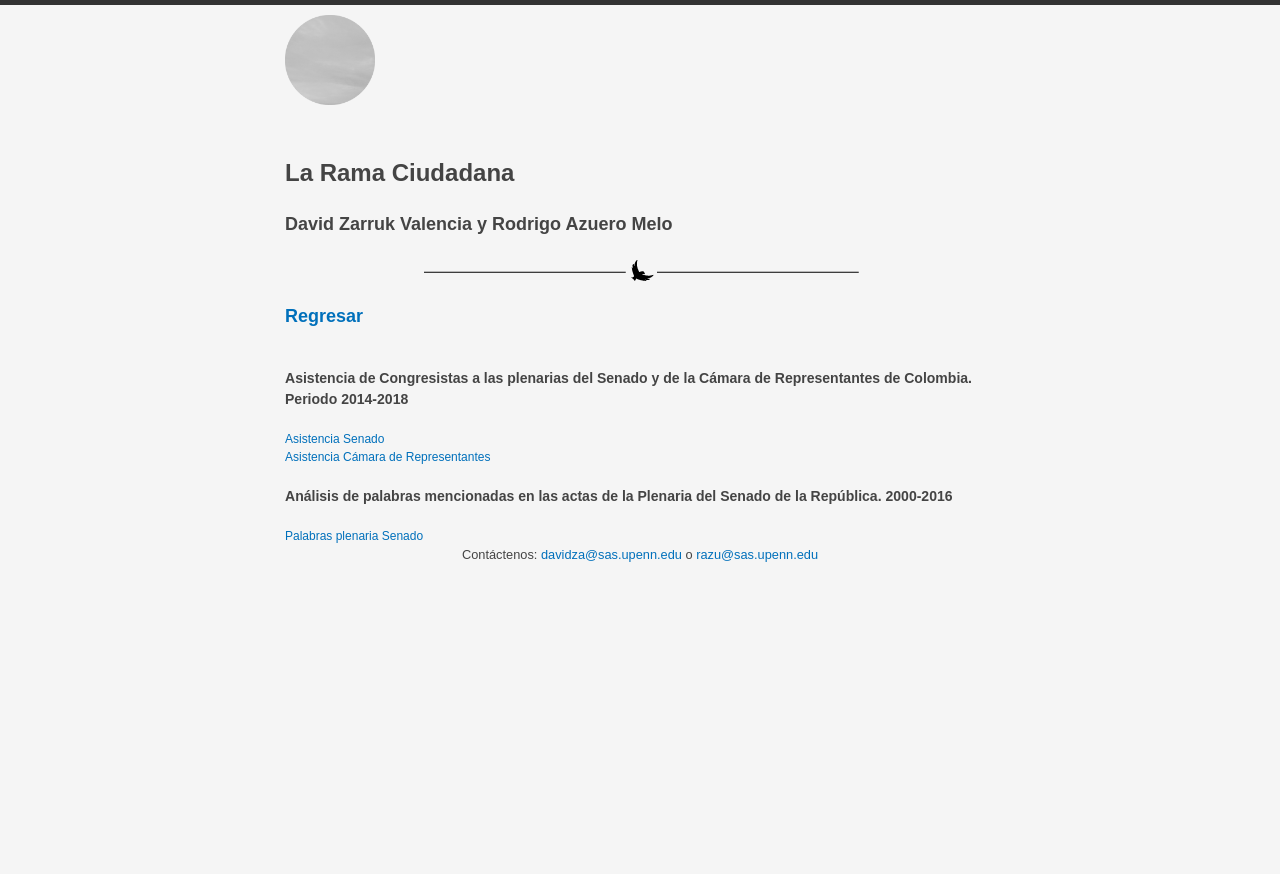
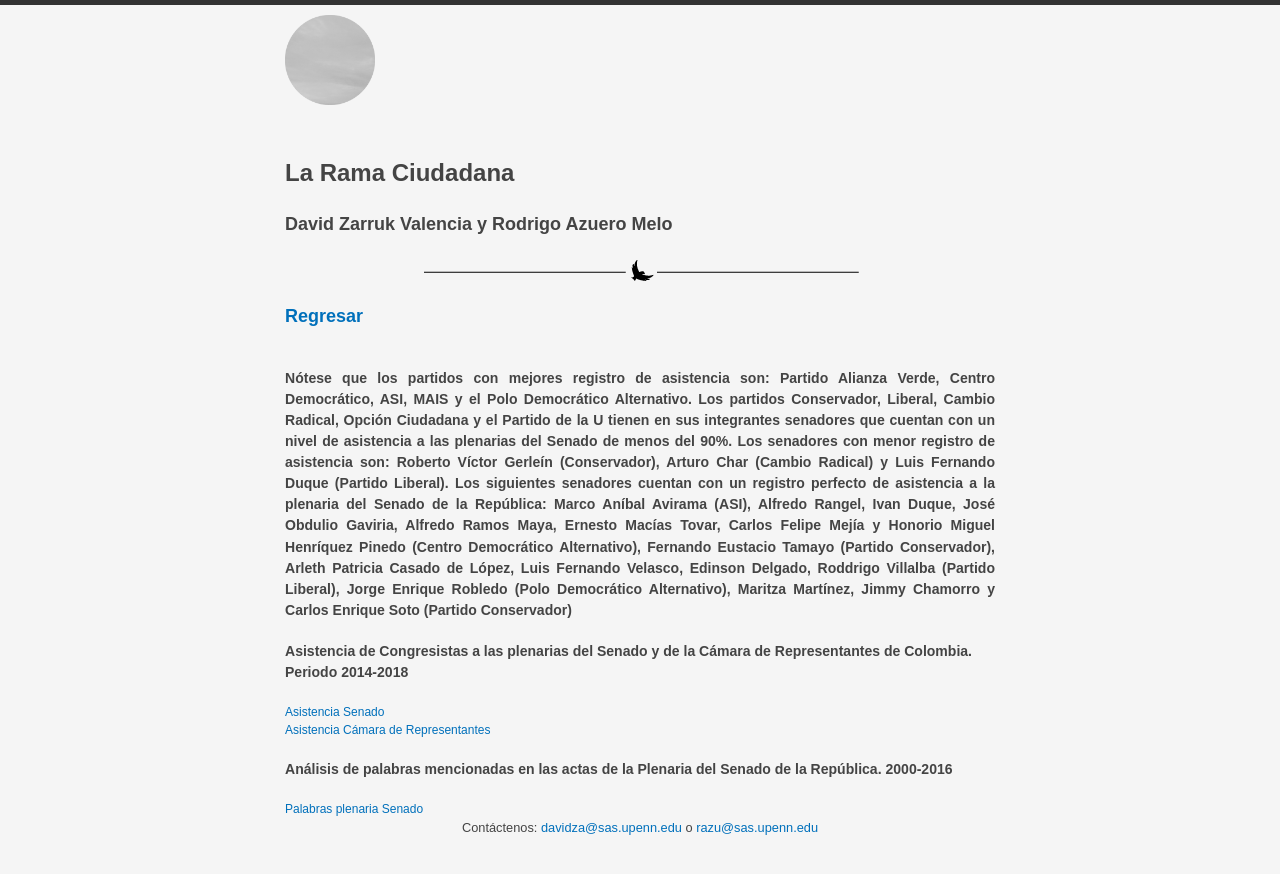
Before and after one commit to attemptconsult/attemptconsult.github.io, a Jekyll site: the page built from asistencia.html, in a window 1280 px wide. Shown: the top 874 px of the page. Built offline with Jekyll 4.4.1, drawn with Linux system fonts in a browser that asks for light colours; nearby versions of some CDN libraries; Markdown is read by kramdown in place of the engine named in the settings; comment, search, counter and statistics services are not loaded.

Commit message:
New format changes

```diff
--- a/asistencia.html
+++ b/asistencia.html
@@ -810,6 +810,8 @@ callbacks.shift()();
 }, 100);
 }
 
+
+
 // jsFooter
 </script>
 
@@ -823,6 +825,7 @@ callbacks.shift()();
 </div>
  <div><br />
 <!-- htmlFooter -->
+<h3 align="justify"> Nótese que los partidos con mejores registro de asistencia son: Partido Alianza Verde, Centro Democrático, ASI, MAIS y el Polo Democrático Alternativo.  Los partidos Conservador, Liberal, Cambio Radical, Opción Ciudadana y el Partido de la U tienen en sus integrantes senadores que cuentan con un nivel de asistencia a las plenarias del Senado de menos del 90%. Los senadores con menor registro de asistencia son: Roberto Víctor Gerleín (Conservador), Arturo Char (Cambio Radical) y Luis Fernando Duque (Partido Liberal). Los siguientes senadores cuentan con un registro perfecto de asistencia a la plenaria del Senado de la República: Marco Aníbal Avirama (ASI), Alfredo Rangel, Ivan Duque, José Obdulio Gaviria, Alfredo Ramos Maya, Ernesto Macías Tovar, Carlos Felipe Mejía y Honorio Miguel Henríquez Pinedo (Centro Democrático Alternativo), Fernando Eustacio Tamayo (Partido Conservador), Arleth Patricia Casado de López, Luis Fernando Velasco, Edinson Delgado, Roddrigo Villalba (Partido Liberal), Jorge Enrique Robledo (Polo Democrático Alternativo), Maritza Martínez, Jimmy Chamorro y Carlos Enrique Soto (Partido Conservador) </h3>
 <span>
 
 </span></div>
```
